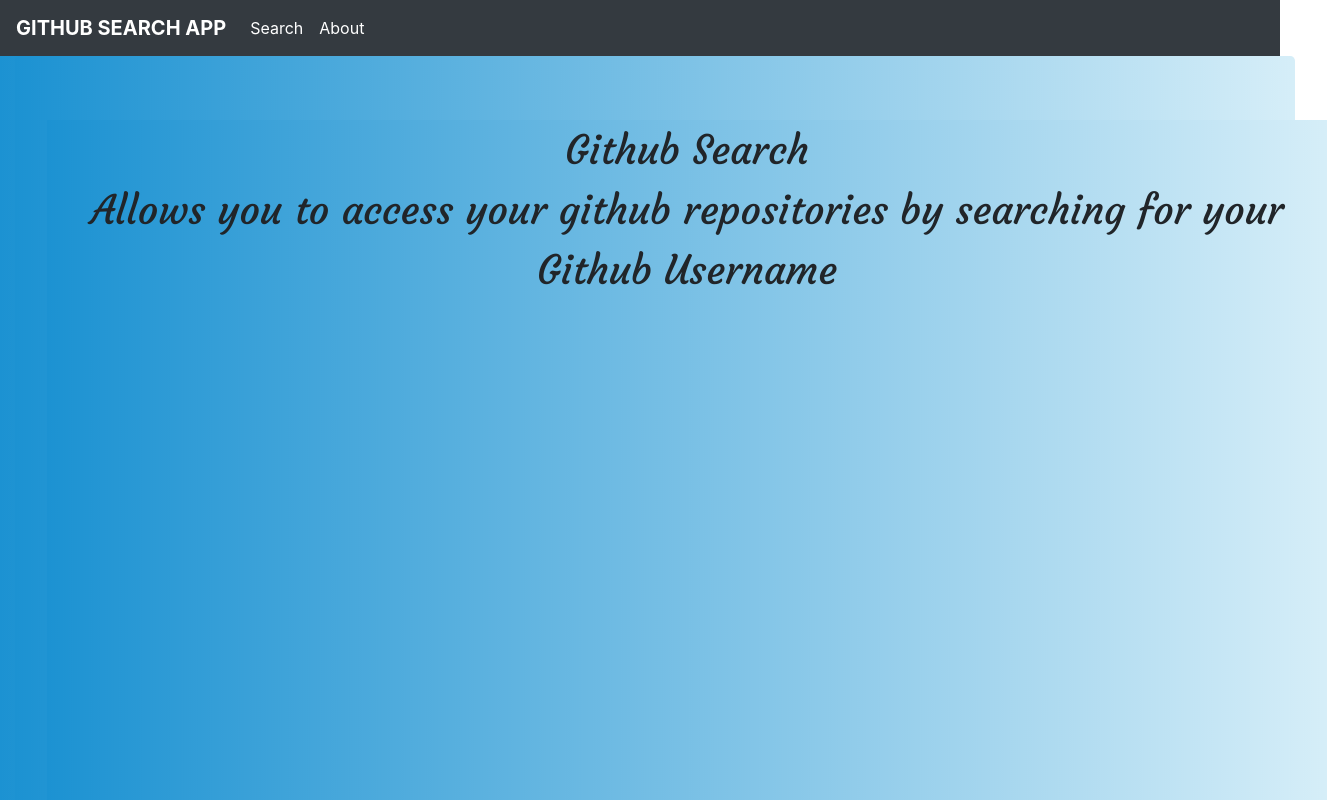
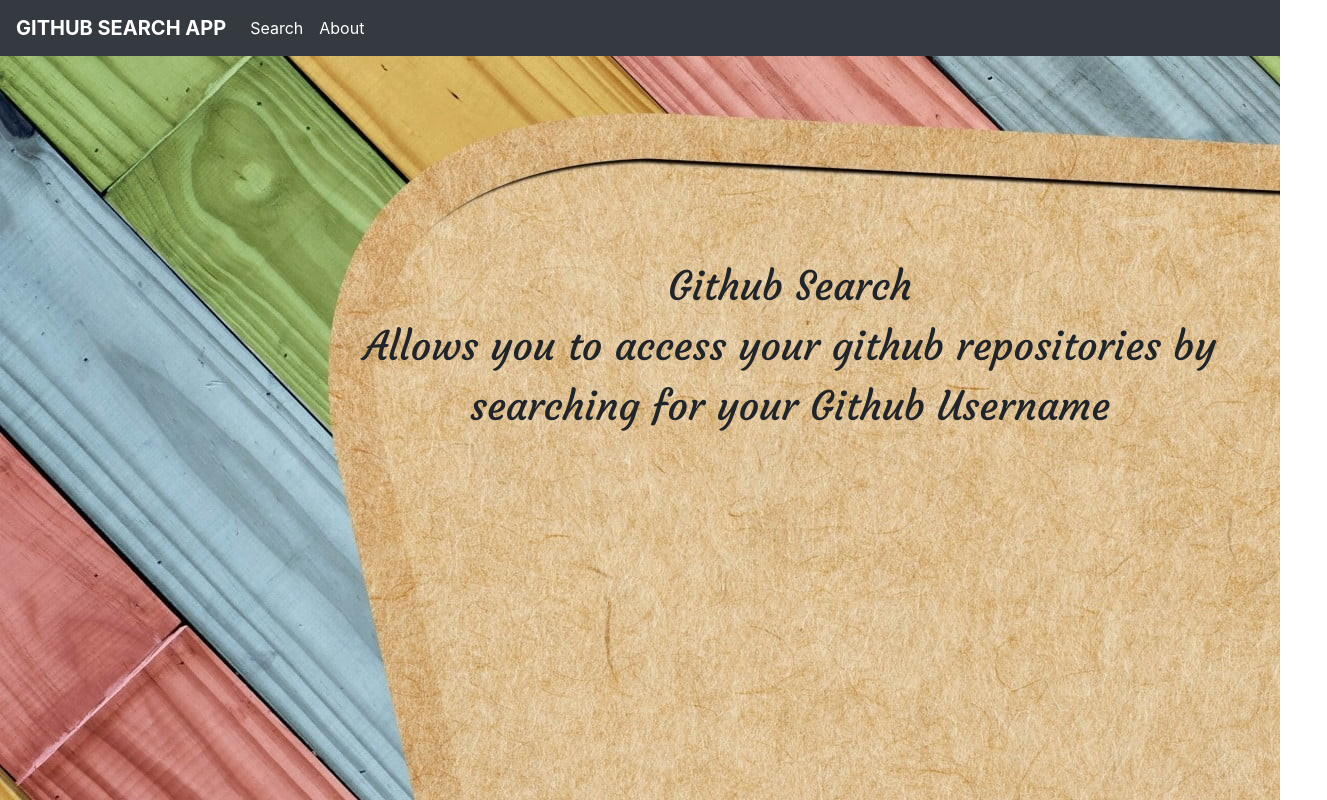
Before and after one commit to TracyOgutu/GithubSearch, an Angular app: page /about in a window 1280 px wide. Shown: the top 800 px of the page, 1327 px wide, since content can reach past the window. Built offline with nearby package versions, Linux system fonts and the light colour scheme; what @ngx-progressbar/core, @ngx-progressbar/http-client would draw is missing.

Commit message:
change background image

```diff
--- a/src/app/githubabout/githubabout.component.css
+++ b/src/app/githubabout/githubabout.component.css
@@ -1,14 +1,16 @@
-html * {
-    background-image: url(../../assets/Telegram.jpg);
+.container-fluid {
+    background-image: url(../../assets/gitback2.jpg);
     font-family: 'Courgette', cursive;
-    background-image: cover;
+    /* background-repeat: no-repeat; */
     height:100%;
     width:100%;
+    object-fit: cover;
     position: absolute;
 
 }
 
 #gitsearch{
-
+    margin-top:200px;
     font-size:40px;
+    margin-left:300px;
 }
--- a/src/app/githubabout/githubabout.component.html
+++ b/src/app/githubabout/githubabout.component.html
@@ -9,7 +9,7 @@
 </head>
 <body>
     <div class ="container-fluid">
-            <div class="jumbotron">
+            <div class="github">
 
 
                     <p class="lead text-center" id="gitsearch">
@@ -18,6 +18,9 @@
 
                              Allows you to access your github
                          repositories by searching for your Github Username </p>
+
+
+
                   </div>
     </div>
 
--- a/src/app/search/search.component.html
+++ b/src/app/search/search.component.html
@@ -27,20 +27,20 @@
         </div>
         <h3 class="">User Repositories</h3>
         <div class="row">
-            <div class="card col-lg-5 ml-3 bg-secondary" *ngFor="let repo of repos">
+            <div class="card col-lg-5 ml-3 bg-info" *ngFor="let repo of repos">
                 <div class="row">
                         <p appHighlight *ngIf="repo.name.length > 10">Long repo name</p>
                                 <div class="col-md-9">
                                 <h3>{{repo.name}}</h3>
                                 <p>{{repo.description}}</p>
 
-                                <h4><a href="{{repo.html_url}}" target="_blank" class="btn btn-info">See on github</a>
+                                <h4><a href="{{repo.html_url}}" target="_blank" class="btn btn-danger">See on github</a>
                                 </h4>
                             </div>
 
                             <div class="col-md-3">
-                                <span class="btn btn-success">{{repo.watchers}} Number of Stars </span>
-                                <span class="btn btn-primary">{{repo.forks}} Number of Forks </span>
+                                <span class="btn btn-warning">{{repo.watchers}} Number of Stars </span>
+                                <span class="btn btn-success">{{repo.forks}} Number of Forks </span>
                             </div>
 
                         </div>
```
Also changed, not shown: src/assets/gitback2.jpg (added), src/assets/gitback3.jpg (added).
